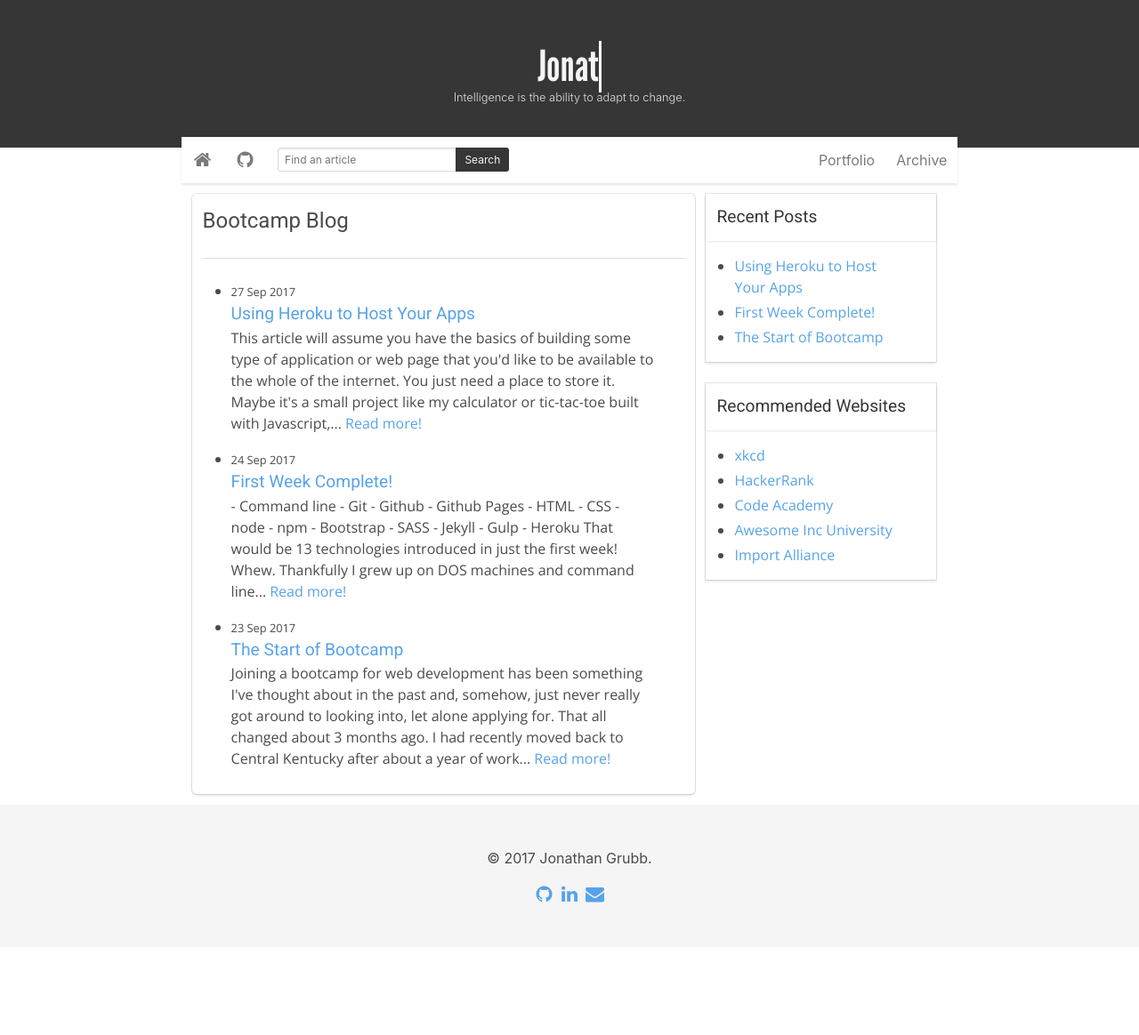
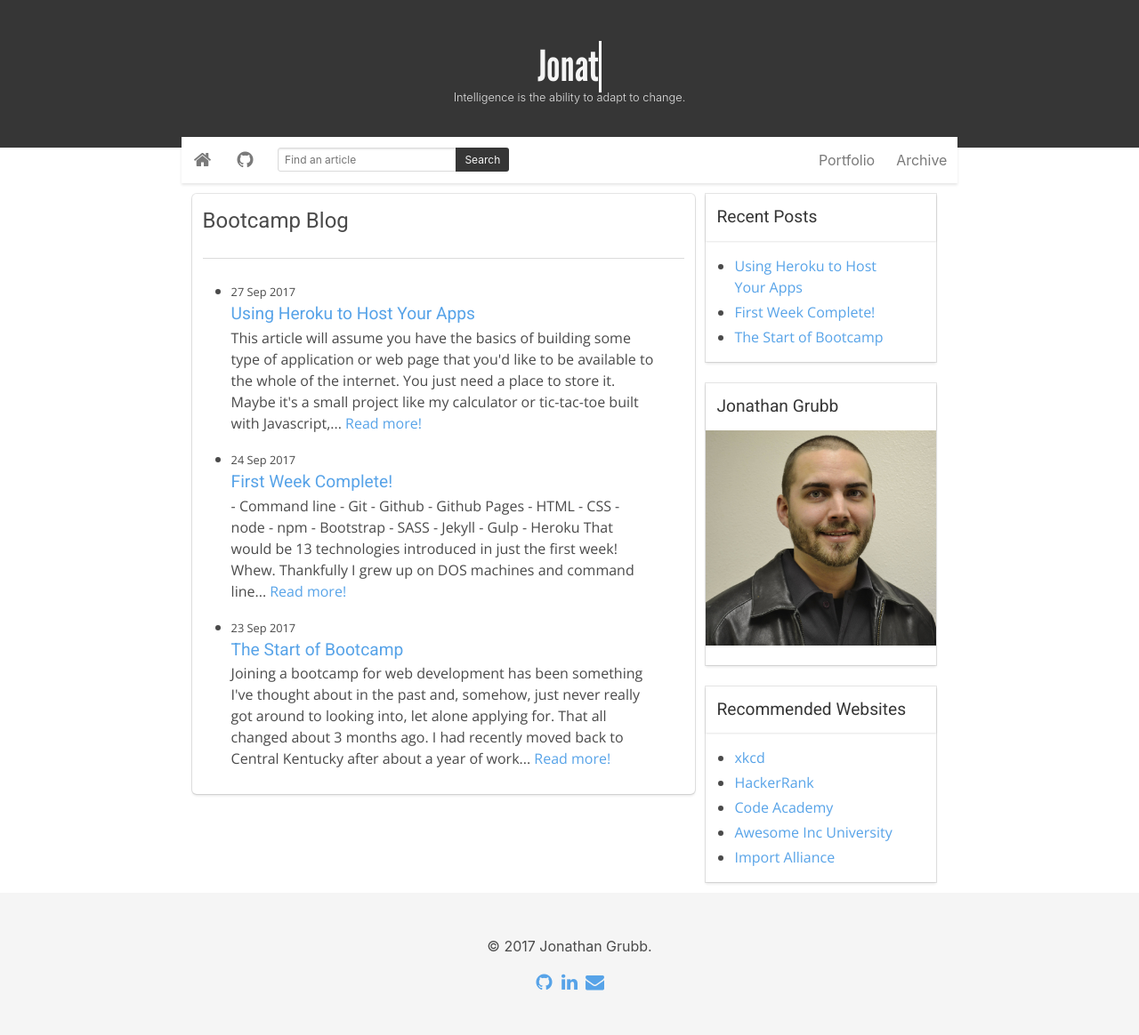
Before and after one commit to joncgrubb/joncgrubb.github.io, a Jekyll site: the page built from index.html, in a window 1280 px wide. Shown: the whole page at 89% size. Built offline with Jekyll 4.4.1, drawn with Linux system fonts in a browser that asks for light colours; comment, search, counter and statistics services are not loaded; before the commit the page ends 1065 px from its top, so only the background shows below that.

Commit message:
added picture tile

```diff
--- a/_layouts/default.html
+++ b/_layouts/default.html
@@ -98,6 +98,23 @@
           </div>
 
           <div class="tile is-child widget">
+
+            <div class="card">
+              <header class="card-header">
+                <p class="card-header-title nice-title">
+                  Jonathan Grubb
+                </p>
+              </header>
+              <div class="card-content">
+                <div class="content nice-text">
+                  <img src="{{ site.baseurl }}/assets/images/jon.jpg"/>
+                </div>
+              </div>
+            </div>
+
+          </div>
+
+          <div class="tile is-child widget">
             <div class="card">
               <header class="card-header">
                 <p class="card-header-title nice-title">
```
